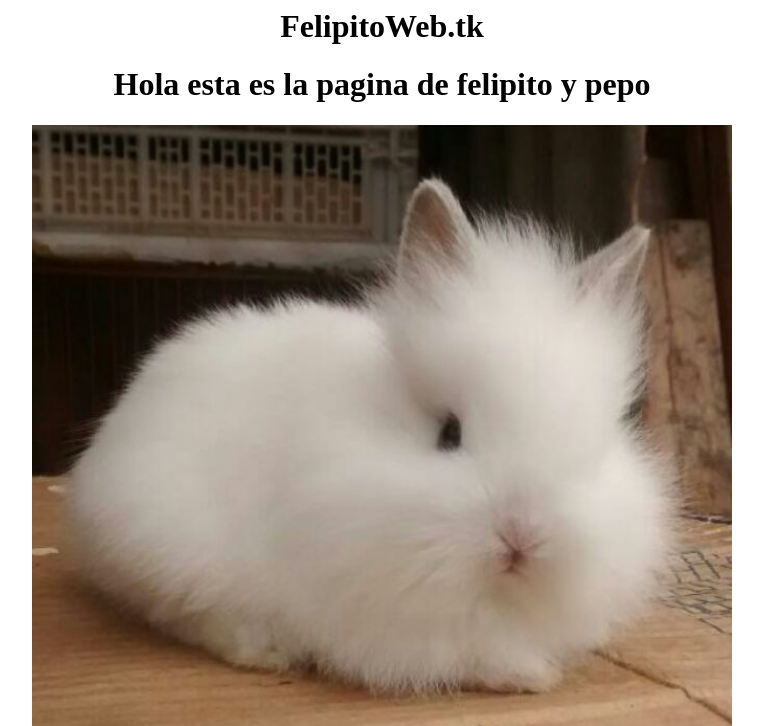
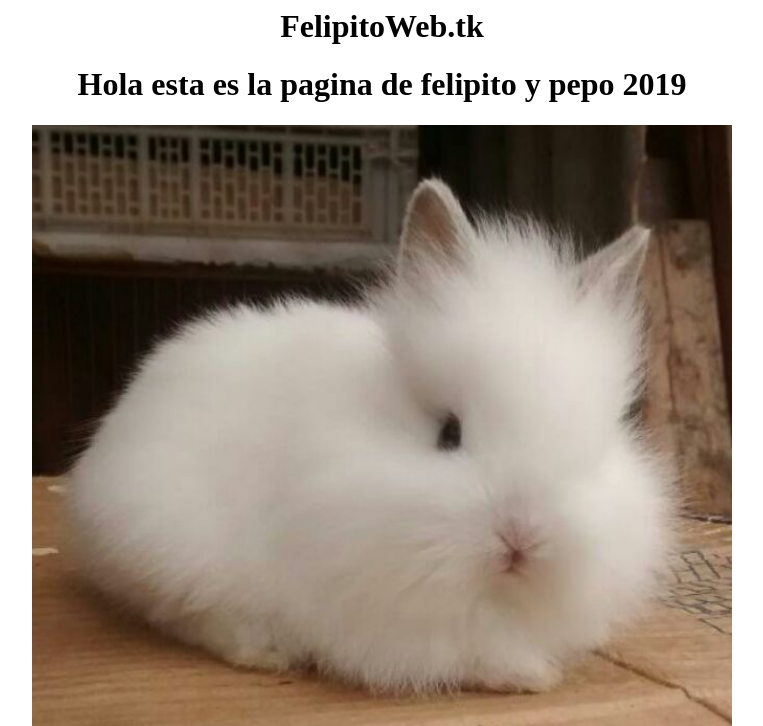
Before and after one commit to KenderMan/FelipitoWeb, a plain HTML site: page index.html in a window 1280 px wide. Shown: the top 726 px of the page, without its empty margins (258-1021 px from the left). Drawn offline with Linux system fonts and the light colour scheme.

Commit message:
Update index.html

```diff
--- a/index.html
+++ b/index.html
@@ -8,7 +8,7 @@
         <center><div><h1>FelipitoWeb.tk</h1></div></center>
         <center>
         <h1>
-            Hola esta es la pagina de felipito y pepo
+            Hola esta es la pagina de felipito y pepo 2019
         </h1>
         <center><img src="foto.jpg" alt="conejo" width="700"></center>
         <img src="fuego2.gif" alt="fire" width="400">
```
